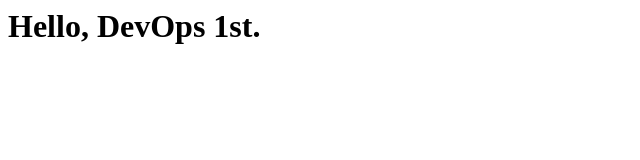
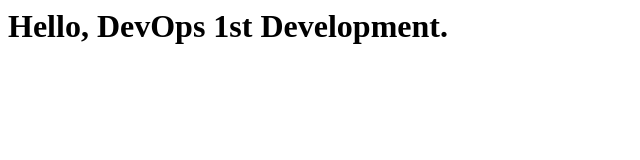
Before and after one commit to albert334/devops_handson, a plain HTML site: page index.html in a window 1280 px wide. Shown: the whole page, without its empty margins (0-640 px from the left). Drawn offline with Linux system fonts and the light colour scheme.

Commit message:
Update index.html

```diff
--- a/index.html
+++ b/index.html
@@ -3,6 +3,6 @@
 <title>sample</title>
 </head>
 <body>
-<h1>Hello, DevOps 1st.</h1>
+<h1>Hello, DevOps 1st Development.</h1>
 </body>
 </html>
```
